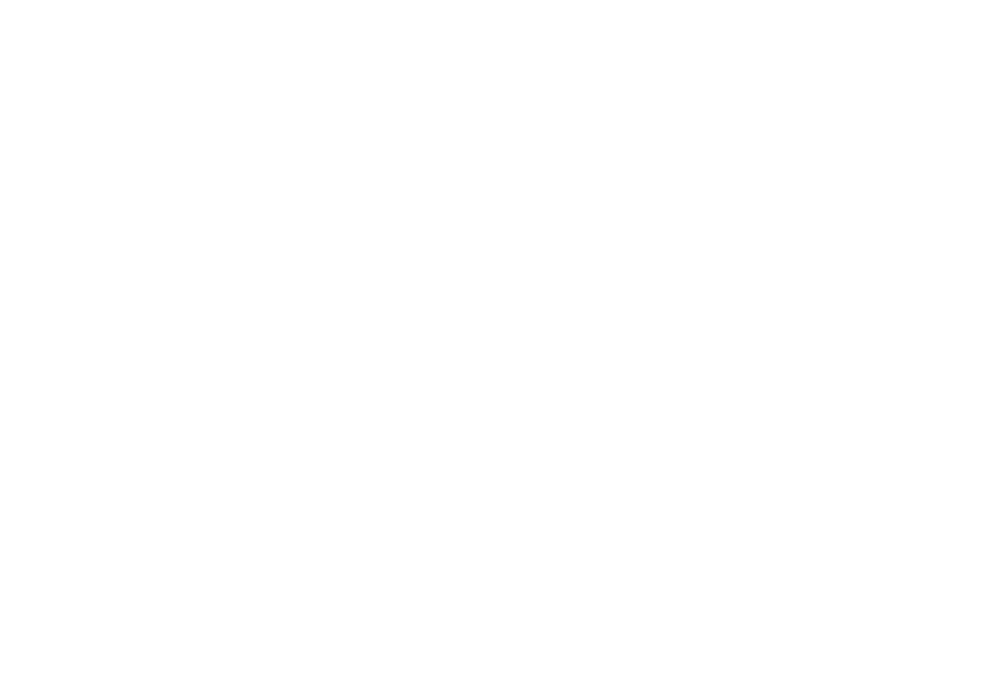
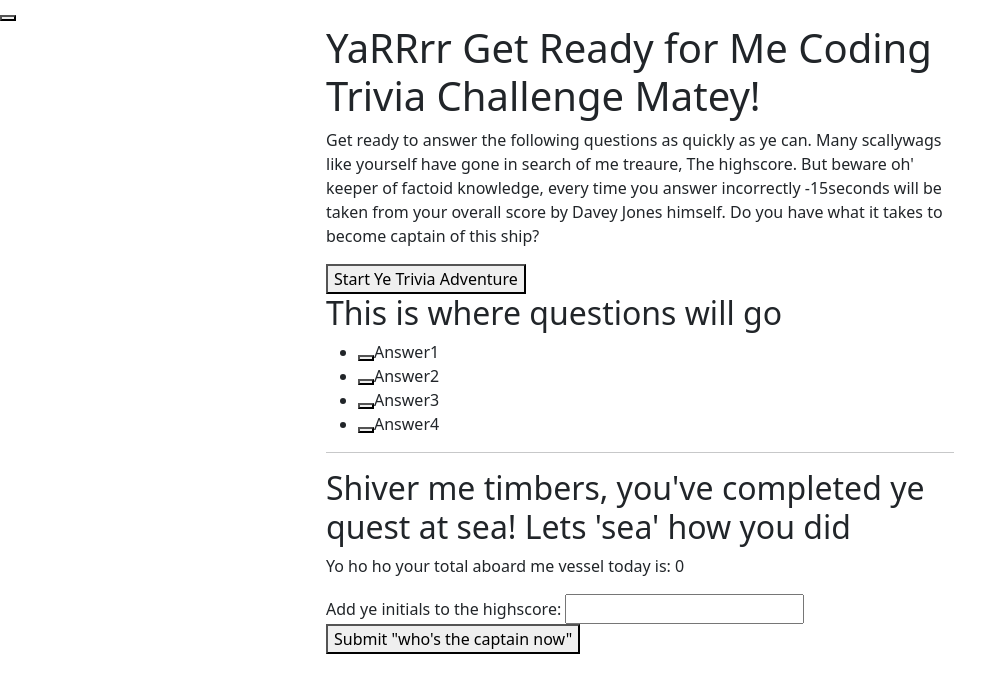
Before and after one commit to Mason021/code-quiz, a plain HTML site: page index.html in a window 1280 px wide. Shown: the whole page, without its empty margins (0-1005 px from the left). Drawn offline with nearby package versions, Linux system fonts and the light colour scheme.

Commit message:
worked on the html side of things.  getting it all set up then going to tie in the css and javascript

```diff
--- a/index.html
+++ b/index.html
@@ -11,6 +11,71 @@
 <link href="assets/css/style.css" rel="stylesheet">
 </head>
 <body>
+    <!--Header Section (maybe highscores and timer will go here?)-->
+    <header class="">
+        <div class="row">
+            <!--See highscores-->
+            <div class="col-6">
+                <button></button>
+            </div>
+            <!--Timer-->
+            <div class="col-6">
+                <p class=""><timer:120s></timer:120s></p> <!-- will be timer, needs work-->
+            </div>
+        </div>
+    </header>
+    <!--Main content area with start of game, Questions and Answers-->
+    <main>
+        <!--intro to the game-->
+        <div class="">
+            <section>
+                <div class="row">
+                    <div class="col-3"></div>
+                    <div class="col-6">
+                        <h1 class="">YaRRrr Get Ready for Me Coding Trivia Challenge Matey!</h1>
+                        <p class="">Get ready to answer the following questions as quickly as ye can.  Many scallywags like yourself have gone in search of me treaure, The highscore. But beware oh' keeper of factoid knowledge, every time you answer incorrectly -15seconds will be taken from your overall score by Davey Jones himself.  Do you have what it takes to become captain of this ship?</p>
+                        <button id="" type="button" class="">Start Ye Trivia Adventure</button>
+                    </div>
+                </div>
+            </section>
+            <!--The Questions and Answers-->
+            <section>
+                <div class="row">
+                    <div class="col-3"></div>
+                    <div class="col-6">
+                        <h2>This is where questions will go</h2>
+                        <ul>
+                            <li><button id="" value="" type="button"
+                            class=""></button>Answer1</button></li>
+                            <li><button id="" value="" type="button"
+                            class=""></button>Answer2</button></li>
+                            <li><button id="" value="" type="button"
+                            class=""></button>Answer3</button></li>
+                            <li><button id="" value="" type="button"
+                            class=""></button>Answer4</button></li>
+                        </ul>
+                        <div id="" class="">
+                            <hr>
+                        </div>
+                    </div>
+                </div>
+            </section>
+
+            <!--this is where the player will see their final score-->
+            <section id="">
+                <div class="row">
+                    <div class="col-3"></div>
+                    <div class="col-6">
+                        <h2>Shiver me timbers, you've completed ye quest at sea! Lets 'sea' how you did</h2>
+                        <p>Yo ho ho your total aboard me vessel today is: <span id="" class="">0</span></p>
+                        <p>Add ye initials to the highscore: <span class=""><input placeholder="" id="" /></span>
+                        <button id="" class="">Submit "who's the captain now" </button></p>
+                    </div>
+                </div>
+            </section>
+
+        </div>
+    </main>
 
 </body>
 <script src="assets/js/script.js"></script>
```
